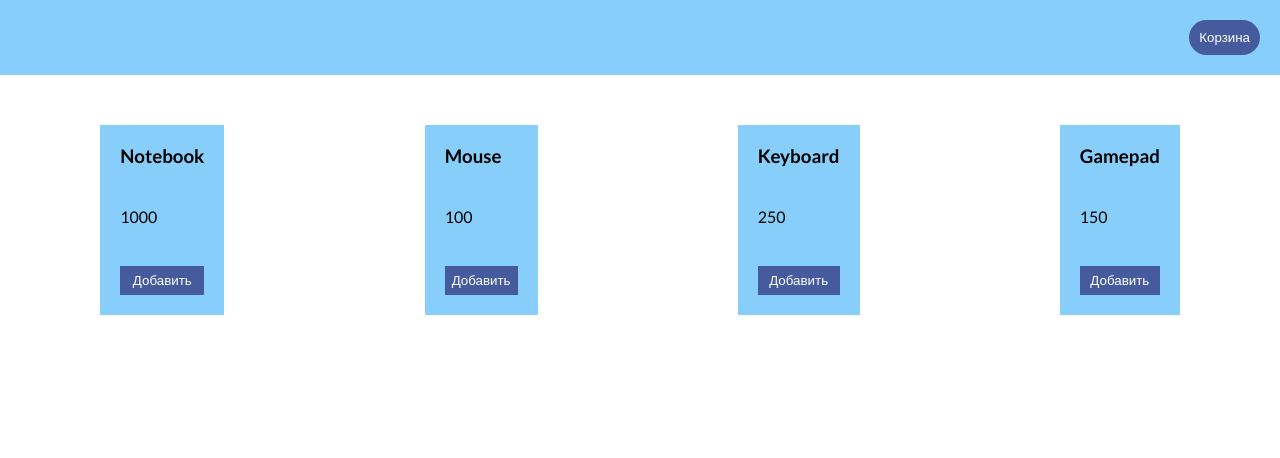
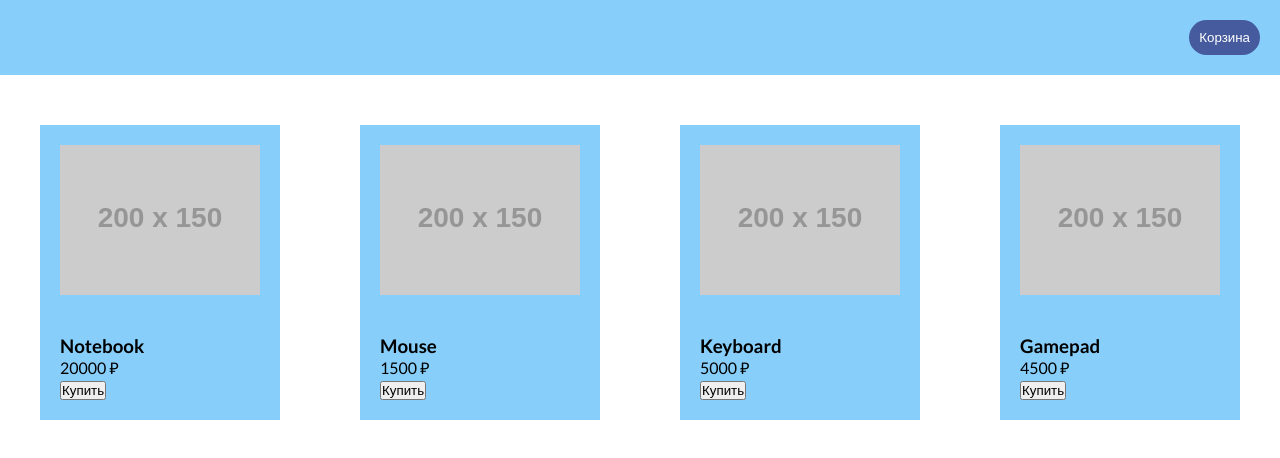
Before and after one commit to TheNord7/JS-pro, a plain HTML site: page index.html in a window 1280 px wide. Drawn offline with Linux system fonts and the light colour scheme; placeholder pictures from the web are drawn by us.

Commit message:
lesson 2
Добавил метод для подсчета суммы товаров.

сделал начало классов и методов для корзины

```diff
--- a/index.html
+++ b/index.html
@@ -12,6 +12,7 @@
 <body>
     <header>
         <button class="btn-cart" type="button">Корзина</button>
+        <p class="total-cart"></p>
     </header>
     <main>
         <div class="products"></div>
--- a/js/main.js
+++ b/js/main.js
@@ -1,22 +1,106 @@
-const products = [
-  { id: 1, title: 'Notebook', price: 1000 },
-  { id: 2, title: 'Mouse', price: 100 },
-  { id: 3, title: 'Keyboard', price: 250 },
-  { id: 4, title: 'Gamepad', price: 150 },
-];
+'use strict'
 
-const renderProduct = (title = 'наименование', price = 'цена') => {
-  return `<div class="product-item">
-            <h3>${title}</h3>
-            <p>${price}</p>
-            <button class="by-btn">Добавить</button>
-          </div>`;
-};
 
-let productsEl = document.querySelector('.products');
+class ProductList {
+  constructor(container = '.products') {
+    this._container = document.querySelector(container);
+    this._goods = [];
+    this._allProducts = [];
 
-const renderProducts = list => {
-  productsEl.innerHTML = list.map(item => renderProduct(item.title, item.price)).join("");
-};
+    this._fetchGoods();
+    this._render();
+  }
 
-renderProducts(products);
+  _fetchGoods() {
+    this._goods = [
+      { id: 1, title: 'Notebook', price: 20000 },
+      { id: 2, title: 'Mouse', price: 1500 },
+      { id: 3, title: 'Keyboard', price: 5000 },
+      { id: 4, title: 'Gamepad', price: 4500 },
+    ];
+  }
+
+  _render() {
+    for (const product of this._goods) {
+      const productObject = new ProductItem(product);
+
+      this._allProducts.push(productObject);
+      this._container.insertAdjacentHTML('beforeend', productObject.getHTMLString());
+    }
+  }
+
+  //Суммарная стоимость товаров в корзине
+  calcPrice() {
+    let totalPrice = document.querySelector('.total-cart');
+    let sum = 0;
+    this._goods.forEach(good => {
+      sum += good.price
+    });
+    totalPrice.insertAdjacentHTML('beforeend', `Итого: ${sum}`);
+  }
+}
+
+class ProductItem {
+  constructor(product, img = 'https://via.placeholder.com/200x150') {
+    this.id = product.id;
+    this.title = product.title;
+    this.price = product.price;
+    this.img = img;
+  }
+
+  getHTMLString() {
+    return `<div class="product-item" data-id="${this.id}">
+            <img src="${this.img}" alt="Some img">
+            <div class="desc">
+                <h3>${this.title}</h3>
+                <p>${this.price} \u20bd</p>
+                <button class="buy-btn">Купить</button>
+            </div>
+        </div>`;
+  }
+}
+
+// class ShoppingCart {
+//   constructor() {
+//     this._goods = [];
+//     this._allProducts = [];
+//   }
+
+//   addToCart() {
+//     this._goods.push();   метод должен добавлять товар из списка в корзину
+//   }
+
+//   removeFromCart() { метод должени удалять то что было добавлено
+
+//   }
+
+
+// }
+
+
+
+new ProductList();
+
+
+// const products = [
+//   { id: 1, title: 'Notebook', price: 1000 },
+//   { id: 2, title: 'Mouse', price: 100 },
+//   { id: 3, title: 'Keyboard', price: 250 },
+//   { id: 4, title: 'Gamepad', price: 150 },
+// ];
+
+// const renderProduct = (title = 'наименование', price = 'цена') => {
+//   return `<div class="product-item">
+//             <h3>${title}</h3>
+//             <p>${price}</p>
+//             <button class="by-btn">Добавить</button>
+//           </div>`;
+// };
+
+// let productsEl = document.querySelector('.products');
+
+// const renderProducts = list => {
+//   productsEl.innerHTML = list.map(item => renderProduct(item.title, item.price)).join("");
+// };
+
+// renderProducts(products);
```
